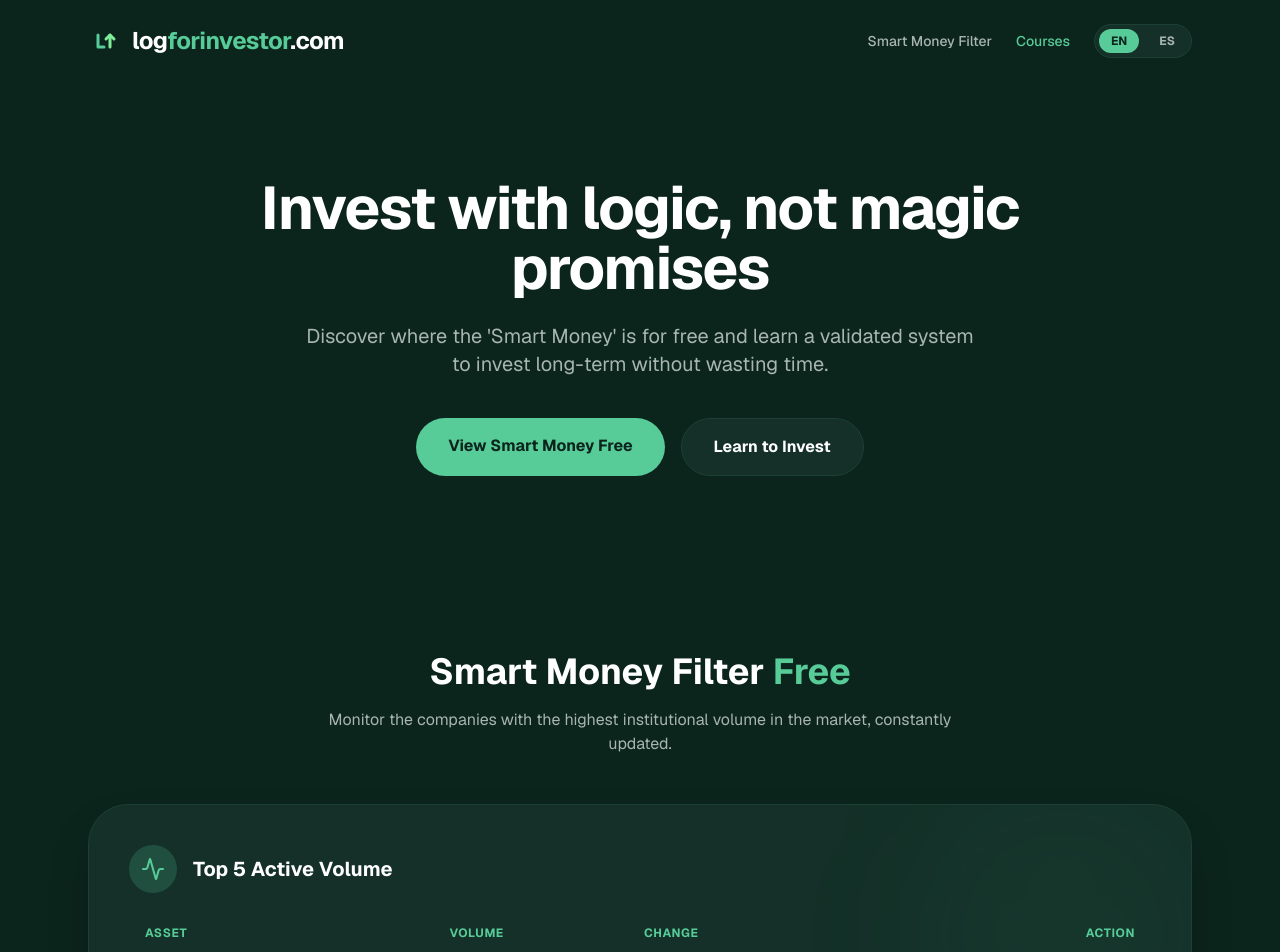
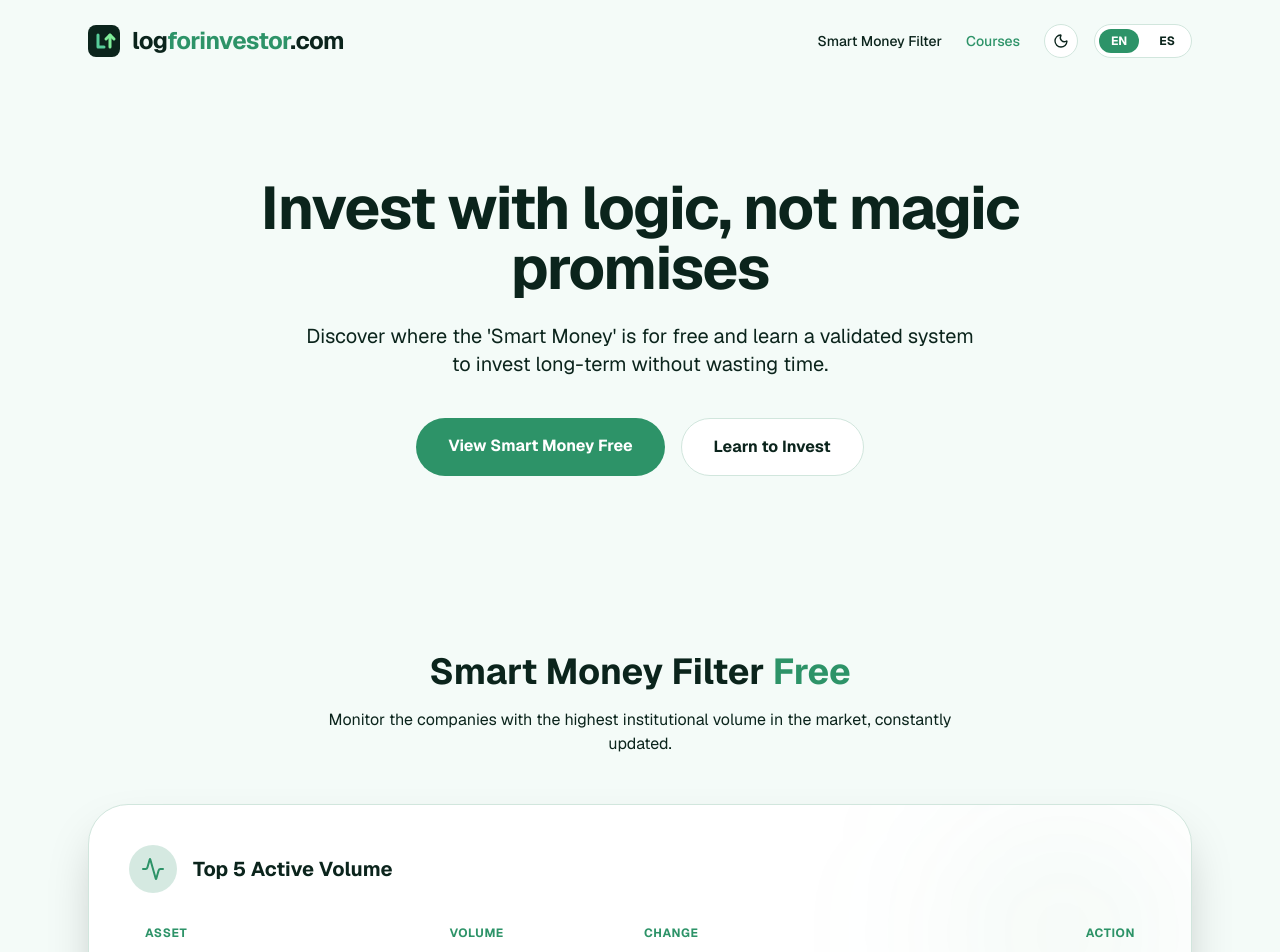
Before and after one commit to aparties/logforinvestorfes, a Next.js app: page / in a window 1280 px wide. Shown: the top 952 px of the page. Built offline with nearby package versions, Linux system fonts and the light colour scheme.

Commit message:
feat: add light mode to skiz-inspired aesthetic

```diff
--- a/package.json
+++ b/package.json
@@ -15,6 +15,7 @@
     "@tanstack/react-query": "^5.100.9",
     "lucide-react": "^1.14.0",
     "next": "16.2.6",
+    "next-themes": "^0.4.6",
     "react": "19.2.4",
     "react-dom": "19.2.4",
     "stripe": "^22.1.1",
--- a/src/app/globals.css
+++ b/src/app/globals.css
@@ -1,6 +1,19 @@
 @import "tailwindcss";
 
 :root {
+  /* Modo Claro - Tonos verdes suaves y limpios */
+  --background: #f4fbf8;
+  --foreground: #0b241c;
+
+  --primary: #2d9368; /* Verde más oscuro para legibilidad sobre blanco */
+  --secondary: #57cc99;
+  --card: #ffffff;
+  --input: #eaf5f0;
+  --border: #d1e6dd;
+}
+
+.dark {
+  /* Modo Oscuro - Skiz-Inspired original */
   --background: #0b241c;
   --foreground: #a8b5b0;
 
--- a/src/app/page.tsx
+++ b/src/app/page.tsx
@@ -1,6 +1,9 @@
 "use client";
 
 import Image from "next/image";
+import { useTheme } from "next-themes";
+import { Moon, Sun } from "lucide-react";
+import { useEffect, useState } from "react";
 import { Hero } from "@/components/Hero";
 import { SmartMoneyFilter } from "@/components/SmartMoneyFilter";
 import { Calculator } from "@/components/Calculator";
@@ -9,20 +12,26 @@ import { useLanguage } from "@/i18n/LanguageContext";
 
 export default function Home() {
   const { t, language, setLanguage } = useLanguage();
+  const { theme, setTheme } = useTheme();
+  const [mounted, setMounted] = useState(false);
+
+  // Evitar hydration mismatch
+  // eslint-disable-next-line react-hooks/set-state-in-effect
+  useEffect(() => setMounted(true), []);
 
   return (
-    <main className="flex min-h-screen flex-col items-center justify-start bg-background overflow-x-hidden">
+    <main className="flex min-h-screen flex-col items-center justify-start bg-background overflow-x-hidden transition-colors duration-300">
       {/* Header simple para la Landing */}
       <header className="w-full max-w-6xl mx-auto py-6 px-6 flex items-center justify-between z-10">
         <div className="flex items-center gap-3">
-          <Image src="/logo.svg" alt="logforinvestor logo" width={32} height={32} />
-          <div className="text-2xl font-bold tracking-tight text-white hidden sm:block">
+          <Image src="/logo.svg" alt="logforinvestor logo" width={32} height={32} className="dark:brightness-200" />
+          <div className="text-2xl font-bold tracking-tight text-foreground dark:text-white hidden sm:block">
             log<span className="text-pch-primary">forinvestor</span>.com
           </div>
         </div>
         <div className="flex items-center gap-6">
           <nav className="hidden md:flex gap-6">
-            <a href="#smart-money" className="text-sm font-medium text-foreground hover:text-white transition-colors">
+            <a href="#smart-money" className="text-sm font-medium text-foreground dark:text-white hover:text-pch-primary transition-colors">
               {t.nav.filter}
             </a>
             <a href="#curso" className="text-sm font-medium text-pch-primary hover:text-pch-secondary transition-colors">
@@ -30,20 +39,33 @@ export default function Home() {
             </a>
           </nav>
 
+          <div className="flex items-center gap-4">
+            {/* Theme Switcher */}
+            {mounted && (
+              <button
+                onClick={() => setTheme(theme === "dark" ? "light" : "dark")}
+                className="p-2 rounded-full border border-pch-border bg-pch-card text-foreground hover:bg-pch-input transition-colors"
+                aria-label="Toggle Theme"
+              >
+                {theme === "dark" ? <Sun className="w-4 h-4 text-white" /> : <Moon className="w-4 h-4 text-foreground" />}
+              </button>
+            )}
+
             {/* Language Switcher */}
             <div className="flex items-center gap-2 border border-pch-border rounded-full p-1 bg-pch-card">
               <button
                 onClick={() => setLanguage("en")}
-              className={`text-xs font-bold px-3 py-1 rounded-full transition-colors ${language === 'en' ? 'bg-pch-primary text-[#0b241c]' : 'text-foreground hover:text-white'}`}
+                className={`text-xs font-bold px-3 py-1 rounded-full transition-colors ${language === 'en' ? 'bg-pch-primary text-white dark:text-[#0b241c]' : 'text-foreground dark:text-white hover:text-pch-primary'}`}
               >
                 EN
               </button>
               <button
                 onClick={() => setLanguage("es")}
-              className={`text-xs font-bold px-3 py-1 rounded-full transition-colors ${language === 'es' ? 'bg-pch-primary text-[#0b241c]' : 'text-foreground hover:text-white'}`}
+                className={`text-xs font-bold px-3 py-1 rounded-full transition-colors ${language === 'es' ? 'bg-pch-primary text-white dark:text-[#0b241c]' : 'text-foreground dark:text-white hover:text-pch-primary'}`}
               >
                 ES
               </button>
+            </div>
           </div>
         </div>
       </header>
--- a/src/components/Hero.tsx
+++ b/src/components/Hero.tsx
@@ -12,24 +12,24 @@ export const Hero = () => {
       {/* Glow effect radial en el fondo (ui.md: Radial gradients suaves) */}
       <div className="absolute top-1/2 left-1/2 -translate-x-1/2 -translate-y-1/2 w-[600px] h-[600px] bg-pch-primary/10 rounded-full blur-[100px] pointer-events-none -z-10" />
 
-      <h1 className="text-4xl md:text-6xl font-bold tracking-tight text-white max-w-4xl mb-6">
+      <h1 className="text-4xl md:text-6xl font-bold tracking-tight text-foreground dark:text-white max-w-4xl mb-6">
         {t.hero.title}
       </h1>
 
-      <p className="text-lg md:text-xl text-foreground max-w-2xl mb-10">
+      <p className="text-lg md:text-xl text-foreground dark:text-foreground/80 max-w-2xl mb-10">
         {t.hero.subtitle}
       </p>
 
       <div className="flex flex-col sm:flex-row gap-4">
         <a
           href="#smart-money"
-          className="bg-pch-primary text-[#0b241c] rounded-full px-8 py-4 font-bold hover:bg-pch-secondary transition-all"
+          className="bg-pch-primary text-white dark:text-[#0b241c] rounded-full px-8 py-4 font-bold hover:bg-pch-secondary transition-all"
         >
           {t.hero.cta_primary}
         </a>
         <a
           href="#curso"
-          className="bg-pch-card border border-pch-border text-white rounded-full px-8 py-4 font-bold hover:bg-pch-input transition-all"
+          className="bg-pch-card border border-pch-border text-foreground dark:text-white rounded-full px-8 py-4 font-bold hover:bg-pch-input transition-all"
         >
           {t.hero.cta_secondary}
         </a>
--- a/src/components/Providers.tsx
+++ b/src/components/Providers.tsx
@@ -3,10 +3,11 @@
 import { QueryClient, QueryClientProvider } from "@tanstack/react-query";
 import { ReactNode, useState } from "react";
 import { LanguageProvider } from "@/i18n/LanguageContext";
+import { ThemeProvider } from "next-themes";
 
 /**
  * Componente proveedor para inicializar y envolver la aplicación
- * con los contextos necesarios (como React Query y Lenguaje).
+ * con los contextos necesarios (React Query, Lenguaje, Tema).
  * @param {Object} props - Propiedades del componente.
  * @param {ReactNode} props.children - Componentes hijos.
  * @returns {JSX.Element} El proveedor de la aplicación.
@@ -22,10 +23,12 @@ export function Providers({ children }: { children: ReactNode }) {
   }));
 
   return (
-    <QueryClientProvider client={queryClient}>
-      <LanguageProvider>
-        {children}
-      </LanguageProvider>
-    </QueryClientProvider>
+    <ThemeProvider attribute="class" defaultTheme="system" enableSystem>
+      <QueryClientProvider client={queryClient}>
+        <LanguageProvider>
+          {children}
+        </LanguageProvider>
+      </QueryClientProvider>
+    </ThemeProvider>
   );
 }
--- a/src/components/SmartMoneyFilter.tsx
+++ b/src/components/SmartMoneyFilter.tsx
@@ -31,7 +31,7 @@ export const SmartMoneyFilter = () => {
   return (
     <section id="smart-money" className="py-20 px-6 max-w-6xl mx-auto w-full">
       <div className="text-center mb-12">
-        <h2 className="text-3xl md:text-4xl font-bold text-white mb-4">
+        <h2 className="text-3xl md:text-4xl font-bold text-foreground dark:text-white mb-4">
           {t.filter.title} <span className="text-pch-primary">{t.filter.free}</span>
         </h2>
         <p className="text-foreground max-w-2xl mx-auto">
@@ -47,7 +47,7 @@ export const SmartMoneyFilter = () => {
           <div className="w-12 h-12 rounded-full bg-pch-primary/20 flex items-center justify-center">
             <Activity className="w-6 h-6 text-pch-primary" />
           </div>
-          <h3 className="text-xl font-bold text-white">{t.filter.table_title}</h3>
+          <h3 className="text-xl font-bold text-foreground dark:text-white">{t.filter.table_title}</h3>
         </div>
 
         <div className="overflow-x-auto">
@@ -72,14 +72,14 @@ export const SmartMoneyFilter = () => {
                   <tr key={stock.ticker} className="border-b border-pch-border/50 hover:bg-pch-input transition-colors group">
                     <td className="py-4 pl-4">
                       <div className="flex flex-col">
-                        <span className="font-bold text-white">{stock.ticker}</span>
-                        <span className="text-sm text-foreground">{stock.name}</span>
+                        <span className="font-bold text-foreground dark:text-white">{stock.ticker}</span>
+                        <span className="text-sm text-foreground/80">{stock.name}</span>
                       </div>
                     </td>
                     <td className="py-4">
                       <div className="flex items-center gap-2">
                         <BarChart3 className="w-4 h-4 text-foreground opacity-50" />
-                        <span className="text-white font-medium">{stock.volume}</span>
+                        <span className="text-foreground dark:text-white font-medium">{stock.volume}</span>
                       </div>
                     </td>
                     <td className="py-4">
@@ -88,7 +88,7 @@ export const SmartMoneyFilter = () => {
                       </span>
                     </td>
                     <td className="py-4 text-right pr-4">
-                      <button className="bg-[#0b241c] border border-pch-border text-pch-primary rounded-full px-4 py-2 text-sm font-semibold opacity-0 group-hover:opacity-100 transition-opacity hover:bg-pch-primary hover:text-[#0b241c]">
+                      <button className="bg-pch-input border border-pch-border text-pch-primary rounded-full px-4 py-2 text-sm font-semibold opacity-0 group-hover:opacity-100 transition-opacity hover:bg-pch-primary hover:text-white dark:hover:text-[#0b241c]">
                         {t.filter.btn_view}
                       </button>
                     </td>
```
Also changed, not shown: src/components/Calculator.tsx (+9 -9 lines), src/components/CourseOffer.tsx (+19 -19 lines), 1 other file (tests, documents, lock files or other folders). Lines whose indentation alone changed are shown as unchanged.
